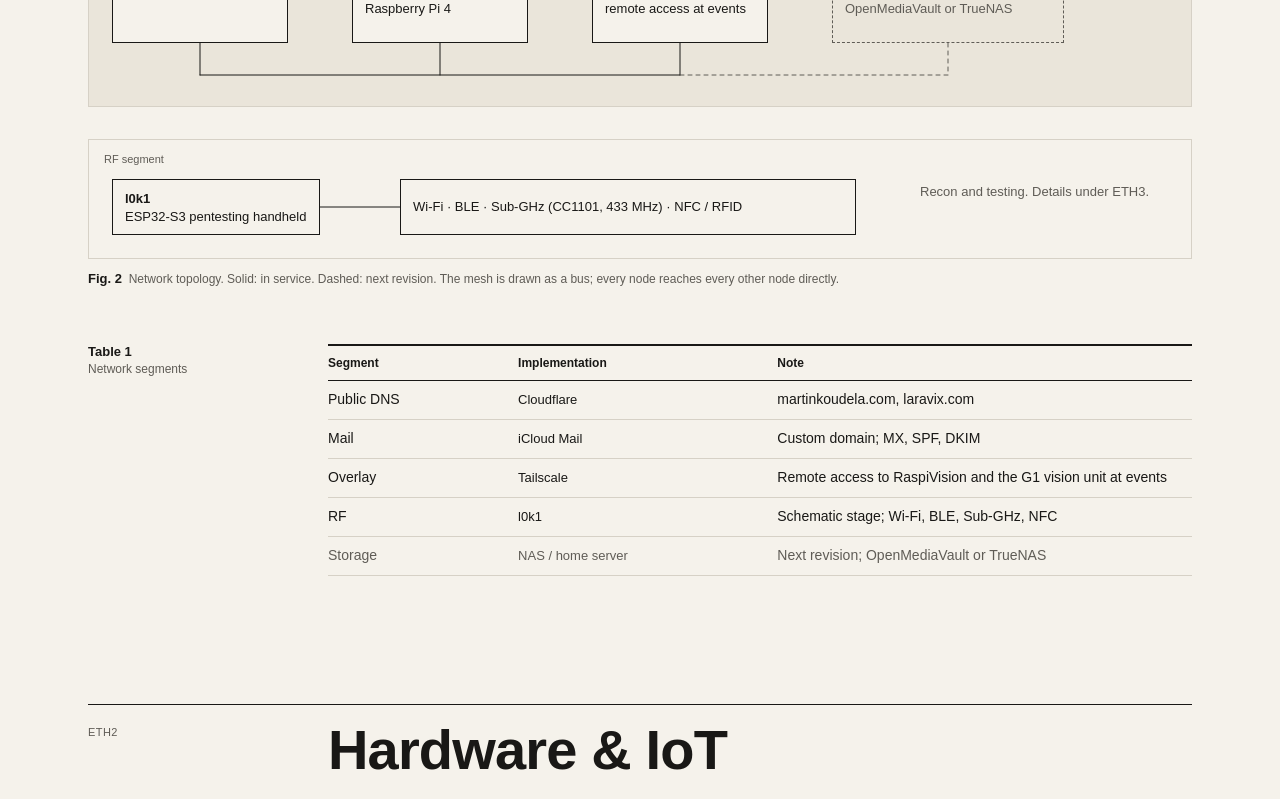
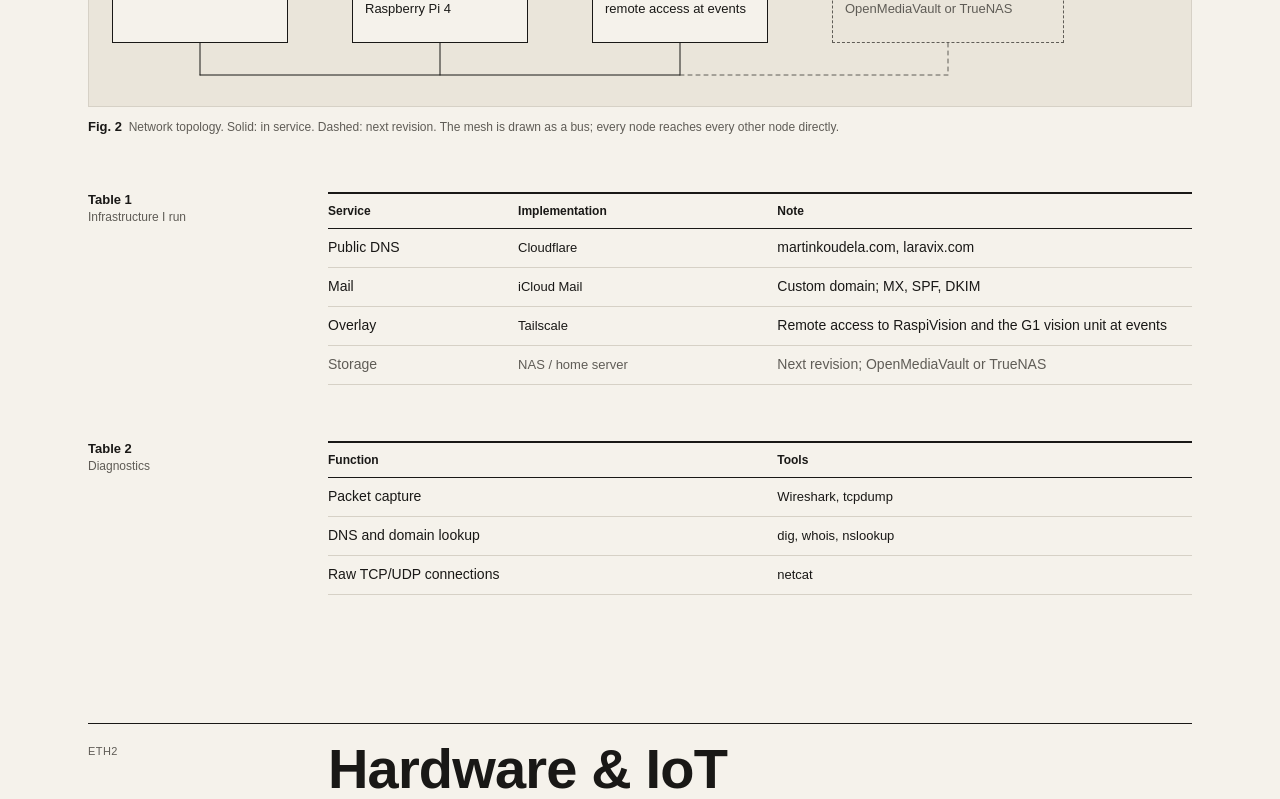
Before and after one commit to MartinKoudela/portfolio, a Next.js app: page / in a window 1280 px wide. Shown: the part 1960-2759 px from the top of the page. Built offline with nearby package versions, Linux system fonts and the light colour scheme.

Commit message:
Rework networking tables and topology

```diff
--- a/src/components/home/Networking.tsx
+++ b/src/components/home/Networking.tsx
@@ -1,7 +1,7 @@
 import { network, section } from "@/content/site";
 import { cx } from "@/lib/cx";
 import Caption from "../Caption";
-import DataTable, { specRows } from "../DataTable";
+import DataTable, { cell, specRows } from "../DataTable";
 import FigureView from "../FigureView";
 import SectionHead from "./SectionHead";
 
@@ -9,6 +9,8 @@
     const s = section("eth1");
     const table = network.segments;
     const captionId = "table-1-caption";
+    const diag = network.diagnostics;
+    const diagId = "table-2-caption";
 
     return (
         <section id={s.id} aria-labelledby={`h-${s.id}`} className="eth">
@@ -47,6 +49,36 @@
                     ))}
                 </dl>
             </div>
+
+            <div className="row tbl-row hide-m">
+                <Caption id={diagId} label={diag.label} text={diag.caption} rail className="rail" />
+                <div className="main">
+                    <DataTable
+                        columns={[{ label: diag.columns[0], width: "52%" }, { label: diag.columns[1] }]}
+                        rows={diag.rows.map((r) => ({
+                            cells: r.map((text, i) => cell(text, { mono: i === diag.monoColumn })),
+                        }))}
+                        minWidth={480}
+                        labelledBy={diagId}
+                    />
+                </div>
+            </div>
+
+            <div className="hide-d">
+                <h3 className="mdl-title">
+                    {diag.label} · {diag.caption}
+                </h3>
+                <dl className="mdl">
+                    {diag.rows.map(([fn, tools]) => (
+                        <div key={fn}>
+                            <dt>{fn}</dt>
+                            <dd>
+                                <span className="mono">{tools}</span>
+                            </dd>
+                        </div>
+                    ))}
+                </dl>
+            </div>
         </section>
     );
 }
--- a/src/components/home/Ordering.tsx
+++ b/src/components/home/Ordering.tsx
@@ -5,7 +5,7 @@
 
 export default function Ordering() {
     const s = section("console");
-    const captionId = "table-8-caption";
+    const captionId = "table-9-caption";
 
     return (
         <section id={s.id} aria-labelledby={`h-${s.id}`} className="eth">
--- a/src/components/home/Security.tsx
+++ b/src/components/home/Security.tsx
@@ -7,7 +7,7 @@
 
 export default function Security() {
     const s = section("eth3");
-    const captionId = "table-4-caption";
+    const captionId = "table-5-caption";
 
     return (
         <section id={s.id} aria-labelledby={`h-${s.id}`} className="eth">
--- a/src/components/home/Software.tsx
+++ b/src/components/home/Software.tsx
@@ -7,7 +7,7 @@
 
 export default function Software() {
     const s = section("eth4");
-    const captionId = "table-5-caption";
+    const captionId = "table-6-caption";
     const [name, description, stack, link] = otherSoftware.columns;
 
     return (
--- a/src/components/home/Specifications.tsx
+++ b/src/components/home/Specifications.tsx
@@ -3,8 +3,8 @@
 import DataTable, { cell } from "../DataTable";
 
 export default function Specifications() {
-    const specId = "table-6-caption";
-    const revId = "table-7-caption";
+    const specId = "table-7-caption";
+    const revId = "table-8-caption";
 
     return (
         <>
--- a/src/content/site.ts
+++ b/src/content/site.ts
@@ -339,7 +339,7 @@
             ],
             cards: [
                 { x: 0, y: 24, w: 168, h: 120, pad: "12px 14px", title: "Hardware", lines: ["Raspberry Pi 4 / 5, ESP32-S3, sensors, KiCad"] },
-                { x: 232, y: 24, w: 168, h: 120, pad: "12px 14px", title: "Network", lines: ["Tailscale mesh, Cloudflare DNS, RF segment"] },
+                { x: 232, y: 24, w: 168, h: 120, pad: "12px 14px", title: "Network", lines: ["Tailscale mesh, Cloudflare DNS"] },
                 { x: 464, y: 24, w: 168, h: 120, pad: "12px 14px", title: "Backend", lines: ["FastAPI, Laravel, REST APIs"] },
                 { x: 696, y: 24, w: 168, h: 120, pad: "12px 14px", title: "Apps", lines: ["Web (Laravix), iOS (SwiftUI), Three.js"] },
             ],
@@ -347,7 +347,7 @@
             mobile: [
                 { t: "card", card: { title: "Hardware", lines: ["Raspberry Pi 4 / 5, ESP32-S3, sensors, KiCad"], inline: true } },
                 { t: "arrow", size: 28 },
-                { t: "card", card: { title: "Network", lines: ["Tailscale mesh, Cloudflare DNS, RF segment"], inline: true } },
+                { t: "card", card: { title: "Network", lines: ["Tailscale mesh, Cloudflare DNS"], inline: true } },
                 { t: "arrow", size: 28 },
                 { t: "card", card: { title: "Backend", lines: ["FastAPI, Laravel, REST APIs"], inline: true } },
                 { t: "arrow", size: 28 },
@@ -369,11 +369,10 @@
         media: {
             kind: "diagram",
             width: 1104,
-            height: 576,
+            height: 424,
             frames: [
                 { x: 0, y: 0, w: 1104, h: 216 },
                 { x: 0, y: 248, w: 1104, h: 176, tint: true },
-                { x: 0, y: 456, w: 1104, h: 120 },
             ],
             arrows: [
                 { x: 176, y: 112, w: 79, h: 8, d: "M 0 4 L 76 4", head: true },
@@ -385,7 +384,6 @@
                 { x: 856, y: 360, w: 8, h: 32, d: "M 4 0 L 4 32", thin: true, muted: true, dashed: true },
                 { x: 112, y: 388, w: 480, h: 8, d: "M 0 4 L 480 4", thin: true },
                 { x: 592, y: 388, w: 268, h: 8, d: "M 0 4 L 268 4", thin: true, muted: true, dashed: true },
-                { x: 232, y: 520, w: 80, h: 8, d: "M 0 4 L 80 4", thin: true },
             ],
             cards: [
                 { x: 24, y: 80, w: 152, h: 72, title: "Internet" },
@@ -396,13 +394,10 @@
                 { x: 264, y: 288, w: 176, h: 72, title: "RaspiVision", lines: ["Raspberry Pi 4"] },
                 { x: 504, y: 288, w: 176, h: 72, title: "G1 vision unit", lines: ["remote access at events"] },
                 { x: 744, y: 288, w: 232, h: 72, title: "NAS / home server", lines: ["OpenMediaVault or TrueNAS"], planned: true },
-                { x: 24, y: 496, w: 208, h: 56, title: "l0k1", lines: ["ESP32-S3 pentesting handheld"] },
-                { x: 312, y: 496, w: 456, h: 56, lines: ["Wi-Fi · BLE · Sub-GHz (CC1101, 433 MHz) · NFC / RFID"], center: true },
             ],
             texts: [
                 { x: 16, y: 12, w: 200, text: "Public · DNS and mail", label: true },
                 { x: 16, y: 260, w: 200, text: "Overlay · Tailscale mesh", label: true },
-                { x: 16, y: 468, w: 200, text: "RF segment", label: true },
                 { x: 472, y: 132, w: 32, text: "MX", label: true, center: true },
                 { x: 760, y: 264, w: 216, text: "next revision", label: true },
                 {
@@ -411,7 +406,6 @@
                     w: 240,
                     text: "Home devices expose no ports to the internet. Remote access goes through the overlay below.",
                 },
-                { x: 832, y: 500, w: 240, text: "Recon and testing. Details under ETH3." },
             ],
             mobileGap: 12,
             mobile: [
@@ -450,34 +444,31 @@
                     ],
                     note: "One mesh: every node reaches every other node directly.",
                 },
-                {
-                    t: "band",
-                    label: "RF segment",
-                    nodes: [
-                        {
-                            t: "card",
-                            card: {
-                                title: "l0k1",
-                                lines: ["ESP32-S3 pentesting handheld", "Wi-Fi · BLE · Sub-GHz (CC1101, 433 MHz) · NFC / RFID"],
-                            },
-                        },
-                    ],
-                },
             ],
         },
     } satisfies Figure,
     segments: {
         label: "Table 1",
-        caption: "Network segments",
-        columns: ["Segment", "Implementation", "Note"],
+        caption: "Infrastructure I run",
+        columns: ["Service", "Implementation", "Note"],
         rows: [
             { label: "Public DNS", value: "Cloudflare", note: "martinkoudela.com, laravix.com" },
             { label: "Mail", value: "iCloud Mail", note: "Custom domain; MX, SPF, DKIM" },
             { label: "Overlay", value: "Tailscale", note: "Remote access to RaspiVision and the G1 vision unit at events" },
-            { label: "RF", value: "l0k1", note: "Schematic stage; Wi-Fi, BLE, Sub-GHz, NFC" },
             { label: "Storage", value: "NAS / home server", note: "Next revision; OpenMediaVault or TrueNAS", muted: true },
         ],
     } satisfies SpecTable,
+    diagnostics: {
+        label: "Table 2",
+        caption: "Diagnostics",
+        columns: ["Function", "Tools"],
+        rows: [
+            ["Packet capture", "Wireshark, tcpdump"],
+            ["DNS and domain lookup", "dig, whois, nslookup"],
+            ["Raw TCP/UDP connections", "netcat"],
+        ],
+        monoColumn: 1,
+    } satisfies PlainTable,
 };
 
 const arrowRight = (x: number, y: number): DiagramArrow => ({ x, y, w: 79, h: 8, d: "M 0 4 L 76 4", head: true });
@@ -600,7 +591,7 @@
         links: { source: "https://github.com/MartinKoudela/rpi-cam" },
         layout: "table-media",
         specTable: {
-            label: "Table 2",
+            label: "Table 3",
             caption: "RaspiVision specifications",
             columns: ["Parameter", "Value", "Note"],
             minWidth: 600,
@@ -890,7 +881,7 @@
         status: "Schematic complete (Rev v0.1)",
         links: {},
         layout: "media-table",
-        specTable: { label: "Table 3", caption: "Interfaces and build", columns: ["Interface", "Function"], minWidth: 380 },
+        specTable: { label: "Table 4", caption: "Interfaces and build", columns: ["Interface", "Function"], minWidth: 380 },
         figures: [
             {
                 id: "fig-7",
@@ -1422,7 +1413,7 @@
 ];
 
 export const forensics: PlainTable = {
-    label: "Table 4",
+    label: "Table 5",
     caption: "Forensics and tooling",
     columns: ["Work", "Scope", "Tools"],
     rows: [
@@ -1433,7 +1424,7 @@
     monoColumn: 2,
 };
 
-export const otherSoftware = { label: "Table 5", caption: "Other software", columns: ["Name", "Description", "Stack", "Link"] };
+export const otherSoftware = { label: "Table 6", caption: "Other software", columns: ["Name", "Description", "Stack", "Link"] };
 
 export function projectsIn(category: Category): Project[] {
     return projects.filter((p) => p.category === category);
@@ -1503,7 +1494,7 @@
 
 export const specifications = {
     title: "Specifications",
-    label: "Table 6",
+    label: "Table 7",
     caption: "Skills and tools",
     columns: ["Parameter", "Values"],
     rows: [
@@ -1520,7 +1511,7 @@
 
 export const revisions = {
     title: "Revision history",
-    label: "Table 7",
+    label: "Table 8",
     caption: "Milestones",
     columns: ["Rev", "Date", "Change"],
     rows: [
@@ -1535,7 +1526,7 @@
 
 export const ordering = {
     availability: "Open to networking, security, hardware and backend projects. Web projects selectively.",
-    label: "Table 8",
+    label: "Table 9",
     caption: "Ordering channels",
     columns: ["Channel", "Address"],
     channels: [
```
